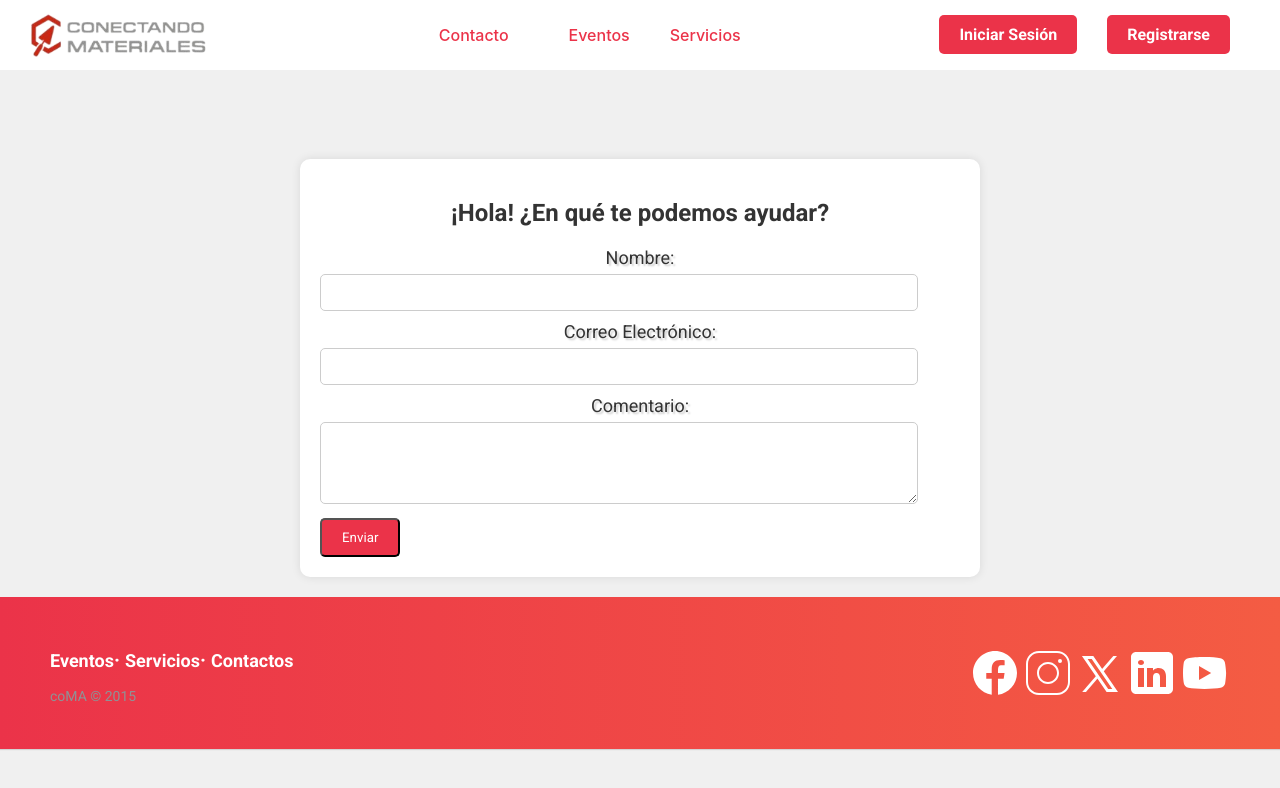
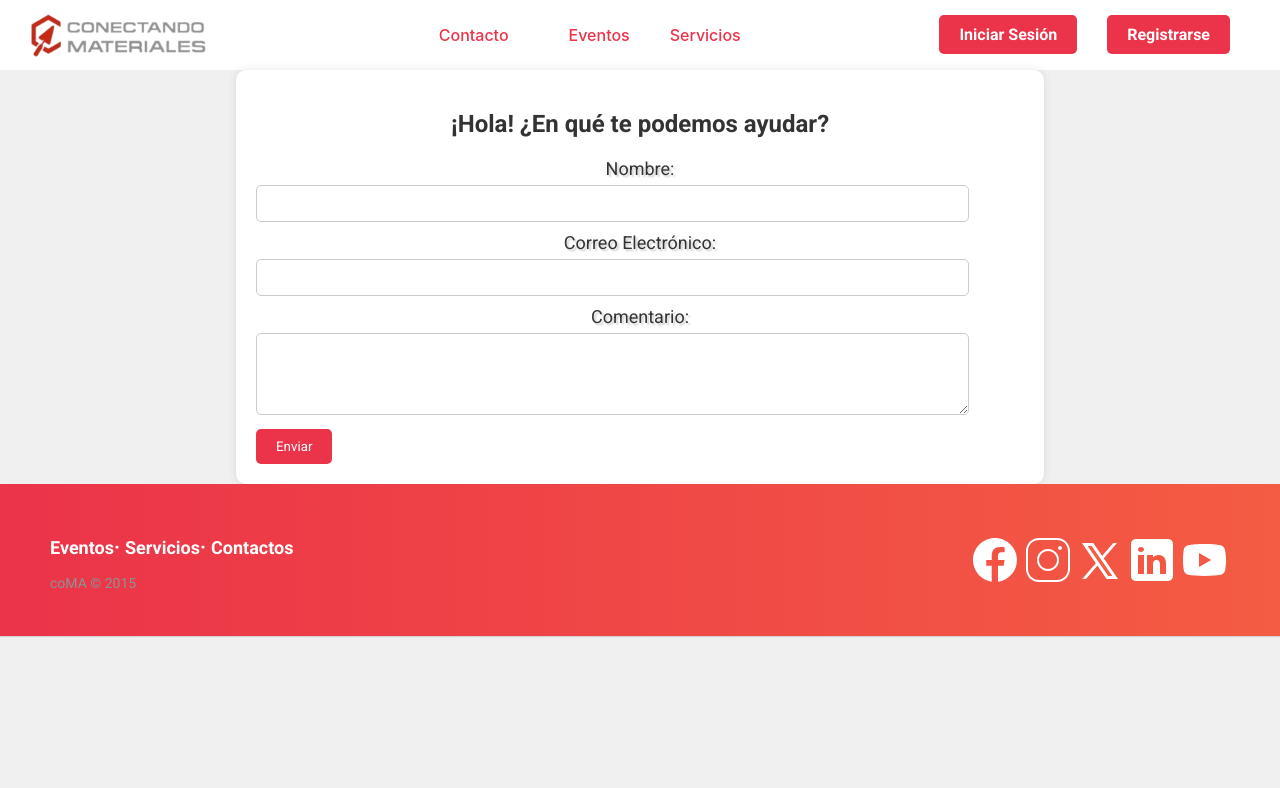
Before and after one commit to MotionSoft05/coma, a React (Create React App) app: page /contacto in a window 1280 px wide. Shown: the top 788 px of the page. Built offline with nearby package versions, Linux system fonts and the light colour scheme.

Commit message:
Update contacto.css

```diff
--- a/src/views/contacto/contacto.css
+++ b/src/views/contacto/contacto.css
@@ -8,12 +8,12 @@ body {
 .contact-section {
   background-color: #ffffff;
   box-shadow: 0px 0px 10px rgba(0, 0, 0, 0.1);
-  max-width: 50%;
-  margin: 20px auto;
+  max-width: 60%;
+
   padding: 20px;
   border-radius: 10px;
   margin-left: auto;
-  margin-right: auto; /* Esto centra el formulario */
+  margin-right: auto;
 }
 
 .contact-section h2 {
@@ -43,6 +43,7 @@ body {
 .contact-submit {
   background-color: #eb3349;
   color: #fff;
+  border: none;
   padding: 10px 20px;
   border-radius: 5px;
   cursor: pointer;
@@ -52,6 +53,23 @@ body {
   background-color: #f45c43;
 }
 
-.contacto-container {
-  margin-top: 7%; /* Puedes ajustar este valor según la cantidad de espacio que necesites */
+.form-container {
+  display: flex;
+  justify-content: space-between;
+  align-items: center;
 }
+
+.image-container {
+  flex: 1;
+  max-width: 50%;
+}
+
+.contact-image {
+  width: 100%;
+  height: auto;
+}
+
+.form-content {
+  flex: 1;
+  max-width: 50%;
+}
```
